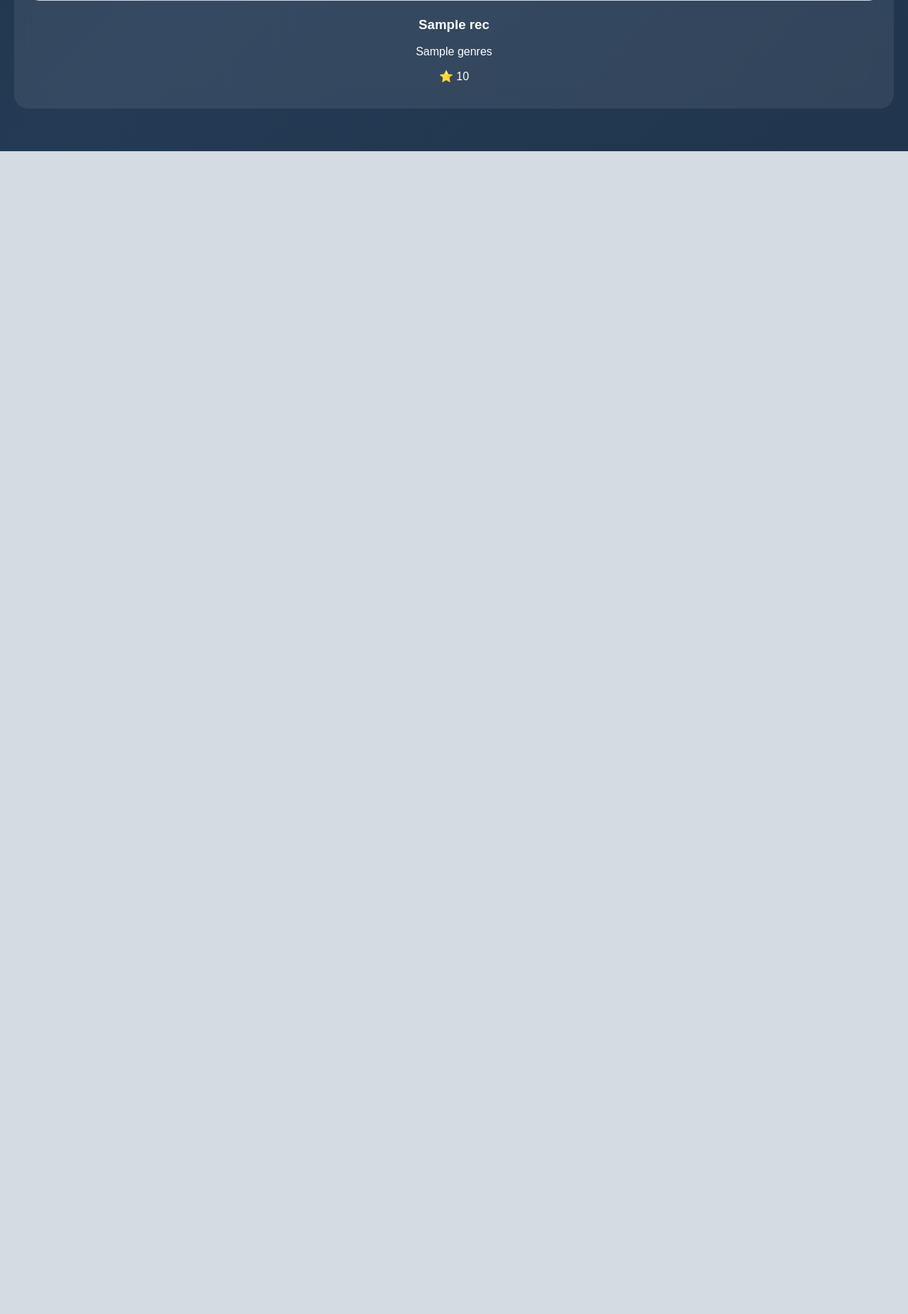
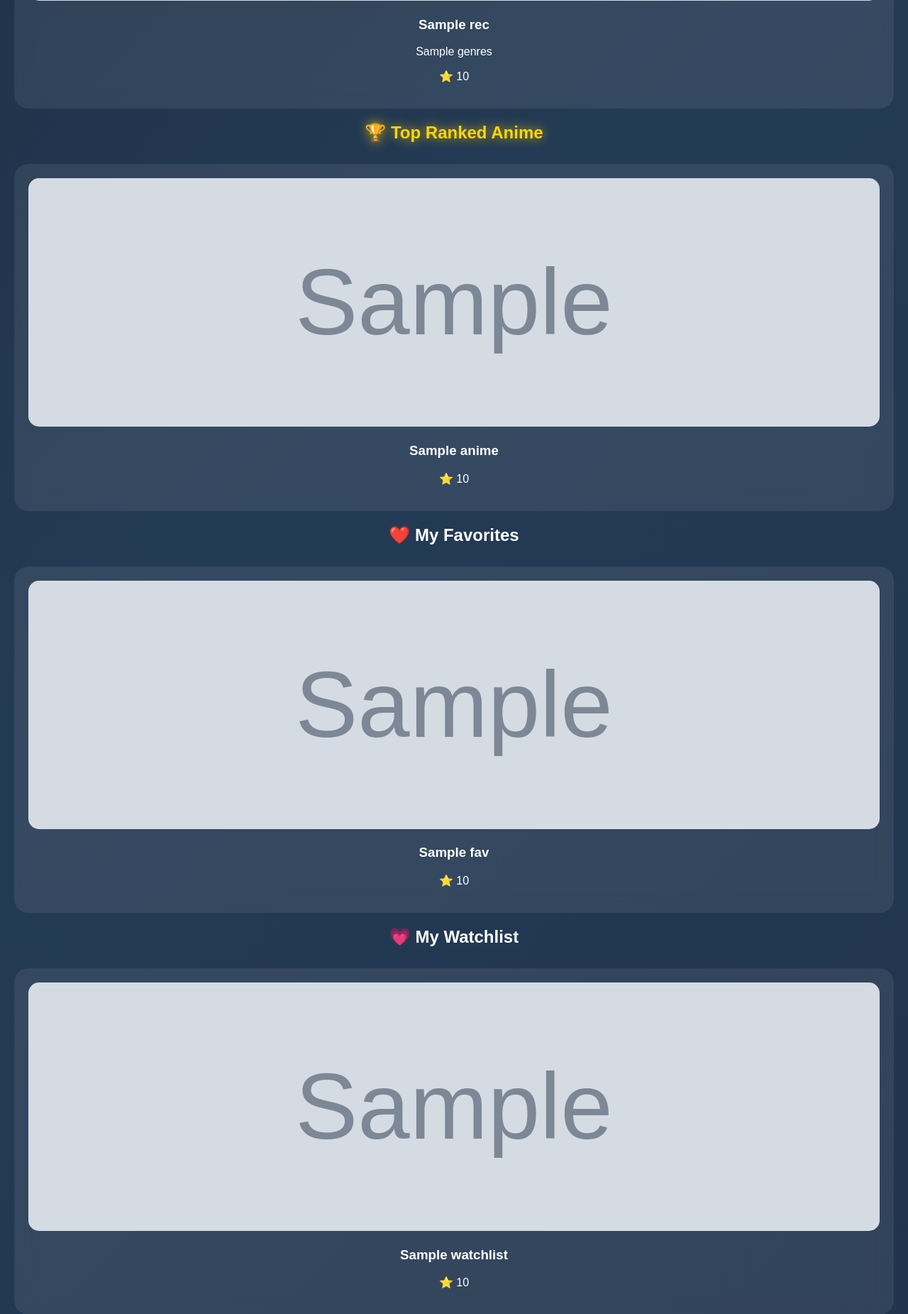
Before and after one commit to AnujShahu/Anime_Recommendation, a Python web app: template templates/index.html in a window 1280 px wide. Shown: the part 1379-3230 px from the top of the page at 71% size. Before the commit the page ends 1592 px from the top, so only its background shows below. Run offline with Jinja, Linux system fonts and the light colour scheme; the template is opened without the code that fills it: most values are stand-ins (such as "Sample title", 1, 10 or a date in 2020); grey boxes marked "Sample" are stand-in pictures.

Commit message:
new changes and added features

```diff
--- a/static/script.js
+++ b/static/script.js
@@ -283,6 +283,16 @@ document.addEventListener("DOMContentLoaded", function () {
     window.openRegister = () => openModal(registerModal);
     window.closeRegister = () => closeModal(registerModal);
 
+ /* ================= LOADER EFFECT TO TOP RANKINGS ================= */
+document.querySelectorAll(".tab").forEach(tab => {
+    tab.addEventListener("click", () => {
+        document.body.insertAdjacentHTML(
+            "beforeend",
+            `<div class="loader"></div>`
+        );
+    });
+});
+
     /* ================= USER DROPDOWN ================= */
     if (userMenuBtn && userDropdown) {
 
--- a/static/style.css
+++ b/static/style.css
@@ -380,3 +380,46 @@ body.light-mode .suggestions-box {
     color: #ff6b81;
     transform: scale(1.1);
 }
+
+body.light-mode .tab,
+body.light-mode h1,
+body.light-mode h2,
+body.light-mode h3,
+body.light-mode p {
+    color: #111 !important;
+    text-shadow: 0 0 8px rgba(255, 71, 87, 0.4);
+}
+.animate-card {
+    animation: fadeUp 0.6s ease forwards;
+}
+
+@keyframes fadeUp {
+    from { opacity:0; transform: translateY(20px); }
+    to { opacity:1; transform: translateY(0); }
+}
+
+.card-actions {
+    margin-top:10px;
+}
+
+.heart-btn, .watch-btn {
+    text-decoration:none;
+    font-size:18px;
+    margin-right:10px;
+    transition:0.3s;
+}
+
+.heart-btn:hover {
+    color:red;
+    transform:scale(1.2);
+}
+
+.watch-btn:hover {
+    color:pink;
+    transform:scale(1.2);
+}
+
+.trophy-title {
+    color: gold;
+    text-shadow: 0 0 15px rgba(255,215,0,0.8);
+}
--- a/templates/index.html
+++ b/templates/index.html
@@ -15,9 +15,7 @@
 {% if messages %}
 <div class="flash-container">
     {% for message in messages %}
-        <div class="flash-message">
-          {{ message }}
-        </div>
+    <div class="flash-message">{{ message }}</div>
     {% endfor %}
 </div>
 {% endif %}
@@ -26,21 +24,24 @@
 <!-- USER MENU -->
 <div class="user-menu">
     <div class="settings-icon" id="userMenuBtn">
-        {% if current_user.is_authenticated %}
-            👤
-        {% else %}
-            ⚙
-        {% endif %}
+        {% if current_user.is_authenticated %} 👤 {% else %} ⚙ {% endif %}
     </div>
 
     <div class="dropdown hidden" id="userDropdown">
         {% if current_user.is_authenticated %}
-            <div class="dropdown-item">
-                👋 {{ current_user.username }}
+            <div class="dropdown-item">👋 {{ current_user.username }}</div>
+            <div class="dropdown-item">Role: {{ current_user.role }}</div>
+
+            <div class="dropdown-item">🏆
+                <a href="{{ url_for('main.top_rankings') }}">Top Rankings</a>
             </div>
 
-            <div class="dropdown-item">
-                Role: {{ current_user.role }}
+            <div class="dropdown-item">💗
+                <a href="{{ url_for('main.watchlist') }}">Watchlist</a>
+            </div>
+
+            <div class="dropdown-item">❤️
+                <a href="{{ url_for('main.favorites') }}">Favorites</a>
             </div>
 
             <div class="dropdown-item">
@@ -68,16 +69,10 @@
 
 <form method="POST" action="{{ url_for('main.recommend') }}" id="searchForm">
     <div class="search-wrapper">
-        <input type="text"
-               id="searchInput"
-               name="anime_name"
-               placeholder="Search Anime..."
-               autocomplete="off"
-               required>
-
+        <input type="text" id="searchInput" name="anime_name"
+               placeholder="Search Anime..." autocomplete="off" required>
         <div id="suggestions" class="suggestions-box"></div>
     </div>
-
     <button type="submit" class="search-btn">Search</button>
 </form>
 
@@ -88,143 +83,140 @@
 {% endif %}
 
 {% if anime %}
-<div class="anime-card main-anime clickable-card"
-     data-title="{{ anime.title }}">
+<div class="anime-card main-anime animate-card">
     <img src="{{ anime.image_url }}" class="anime-img">
     <h2>{{ anime.title }}</h2>
     <p><strong>Genres:</strong> {{ anime.genres }}</p>
     <p><strong>Score:</strong> ⭐ {{ anime.score }}</p>
     <p><strong>Episodes:</strong> {{ anime.episodes }}</p>
+
+    {% if current_user.is_authenticated %}
+    <div class="card-actions">
+        <a href="{{ url_for('main.add_favorite', anime_id=anime.anime_id) }}" class="heart-btn">❤️</a>
+        <a href="{{ url_for('main.add_watchlist', anime_id=anime.anime_id) }}" class="watch-btn">💗</a>
+    </div>
+    {% endif %}
 </div>
 {% endif %}
 
 {% if recommendations %}
 <h2 class="recommend-title">Recommended Anime</h2>
-
 <div class="recommend-grid">
 {% for rec in recommendations %}
-    <div class="anime-card clickable-card"
-         data-title="{{ rec.title }}">
+<div class="anime-card animate-card">
     <img src="{{ rec.image_url }}" class="anime-img">
     <h3>{{ rec.title }}</h3>
     <p>{{ rec.genres }}</p>
     <p>⭐ {{ rec.score }}</p>
+
+    {% if current_user.is_authenticated %}
+    <div class="card-actions">
+        <a href="{{ url_for('main.add_favorite', anime_id=rec.anime_id) }}" class="heart-btn">❤️</a>
+        <a href="{{ url_for('main.add_watchlist', anime_id=rec.anime_id) }}" class="watch-btn">💗</a>
+    </div>
+    {% endif %}
 </div>
 {% endfor %}
 </div>
 {% endif %}
-
 </div>
-<!-- END SEARCH SECTION -->
-
 
 <!-- ================= GENRE SECTION ================= -->
 <div id="genreSection" class="hidden">
+<h2 class="recommend-title">Browse by Genre</h2>
+<div id="genreContainer" class="genre-container"></div>
+<button id="genreSearchBtn" class="search-btn">Search by Selected Genres</button>
+<div id="genreResults" class="recommend-grid"></div>
+</div>
 
-    <h2 class="recommend-title">Browse by Genre</h2>
+<!-- ================= RANKINGS ================= -->
+{% if rankings %}
+<div id="rankingSection">
+<h2 class="recommend-title trophy-title">🏆 Top Ranked Anime</h2>
 
-    <!-- Genre buttons load here dynamically -->
-    <div id="genreContainer" class="genre-container"></div>
+<div class="recommend-grid">
+{% for anime in rankings %}
+<div class="anime-card animate-card">
+    <img src="{{ anime.image_url }}" class="anime-img">
+    <h3>{{ anime.title }}</h3>
+    <p>⭐ {{ anime.score }}</p>
 
-    <button id="genreSearchBtn" class="search-btn">
-        Search by Selected Genres
-    </button>
+    {% if current_user.is_authenticated %}
+    <div class="card-actions">
+        <a href="{{ url_for('main.add_favorite', anime_id=anime.anime_id) }}" class="heart-btn">❤️</a>
+        <a href="{{ url_for('main.add_watchlist', anime_id=anime.anime_id) }}" class="watch-btn">💗</a>
+    </div>
+    {% endif %}
+</div>
+{% endfor %}
+</div>
 
-    <!-- Results load here -->
-    <div id="genreResults" class="recommend-grid"></div>
+{% if page and total_pages %}
+<div class="pagination">
+    {% if page > 1 %}
+        <a href="{{ url_for('main.top_rankings', page=page-1) }}">⬅ Prev</a>
+    {% endif %}
+    <span>Page {{ page }}</span>
+    {% if page < total_pages %}
+        <a href="{{ url_for('main.top_rankings', page=page+1) }}">Next ➡</a>
+    {% endif %}
+</div>
+{% endif %}
+</div>
+{% endif %}
+
+<!-- ================= FAVORITES ================= -->
+{% if favorites %}
+<div id="favoritesSection">
+<h2 class="recommend-title">❤️ My Favorites</h2>
+<div class="recommend-grid">
+{% for fav in favorites %}
+<div class="anime-card animate-card">
+    <img src="{{ fav.image_url }}" class="anime-img">
+    <h3>{{ fav.title }}</h3>
+    <p>⭐ {{ fav.score }}</p>
+</div>
+{% endfor %}
+</div>
+</div>
+{% endif %}
+
+<!-- ================= WATCHLIST ================= -->
+{% if watchlist %}
+<div id="watchlistSection">
+<h2 class="recommend-title">💗 My Watchlist</h2>
+<div class="recommend-grid">
+{% for w in watchlist %}
+<div class="anime-card animate-card">
+    <img src="{{ w.image_url }}" class="anime-img">
+    <h3>{{ w.title }}</h3>
+    <p>⭐ {{ w.score }}</p>
+</div>
+{% endfor %}
+</div>
+</div>
+{% endif %}
 
 </div>
-<!-- END GENRE SECTION -->
-
-</div> <!-- END CONTAINER -->
-
 
 <!-- ================= LOGIN MODAL ================= -->
 <div id="loginModal" class="modal hidden">
 <div class="modal-content">
 <span class="close" onclick="closeLogin()">&times;</span>
 <h2>Login</h2>
-
 <form method="POST" action="{{ url_for('auth.login') }}">
 <input type="email" name="email" placeholder="Email" required>
 <input type="password" name="password" placeholder="Password" required>
-            <a href="#">Forgot Password?</a>
 <button type="submit" class="search-btn">Login</button>
 </form>
 </div>
 </div>
-
-<!-- ================= RANKING SECTION ================= -->
-<div id="rankingSection" class="hidden">
-
-<h2 class="recommend-title">🔥 Top Ranked Anime</h2>
-<button id="rankingTab" class="tab">Top Rankings</button>
-<div class="recommend-grid">
-{% if rankings is defined and rankings %}
-    {% for anime in rankings %}
-        <div class="anime-card ranking-card">
-            <img src="{{ anime.image_url }}" class="anime-img">
-            <h3>{{ anime.title }}</h3>
-            <p>⭐ {{ anime.score }}</p>
-
-            {% if current_user.is_authenticated %}
-            <form method="POST" action="{{ url_for('main.add_favorite') }}">
-                <input type="hidden" name="title" value="{{ anime.title }}">
-                <input type="hidden" name="image" value="{{ anime.image_url }}">
-                <input type="hidden" name="score" value="{{ anime.score }}">
-                <button class="fav-btn">❤️ Add to Favorites</button>
-            </form>
-            {% endif %}
-
-        </div>
-    {% endfor %}
-{% endif %}
-</div>
-
-{% if page and total_pages %}
-<div class="pagination">
-    {% if page > 1 %}
-        <a href="{{ url_for('main.rankings', page=page-1) }}">⬅ Prev</a>
-    {% endif %}
-
-    <span>Page {{ page }}</span>
-
-    {% if page < total_pages %}
-        <a href="{{ url_for('main.rankings', page=page+1) }}">Next ➡</a>
-    {% endif %}
-</div>
-{% endif %}
-
-</div>
-
-<!-- ================= ⭐  Favorites ================= -->
-
-{% if current_user.is_authenticated %}
-<div id="favoritesSection">
-
-<h2 class="recommend-title">❤️ My Favorites</h2>
-
-<div class="recommend-grid">
-{% if favorites is defined and favorites %}}
-    {% for fav in favorites %}
-        <div class="anime-card">
-            <img src="{{ fav.image_url }}" class="anime-img">
-            <h3>{{ fav.anime_title }}</h3>
-            <p>⭐ {{ fav.score }}</p>
-        </div>
-    {% endfor %}
-{% endif %}
-</div>
-
-</div>
-{% endif %}
 
 <!-- ================= REGISTER MODAL ================= -->
 <div id="registerModal" class="modal hidden">
 <div class="modal-content">
 <span class="close" onclick="closeRegister()">&times;</span>
 <h2>Register</h2>
-
 <form method="POST" action="{{ url_for('auth.register') }}">
 <input type="text" name="username" placeholder="Username" required>
 <input type="email" name="email" placeholder="Email" required>
```
Also changed, not shown: app/models.py (+0 -7 lines), app/routes.py (+52 -34 lines), update_user_db.py (+7 -0 lines). Lines whose indentation alone changed are shown as unchanged.
